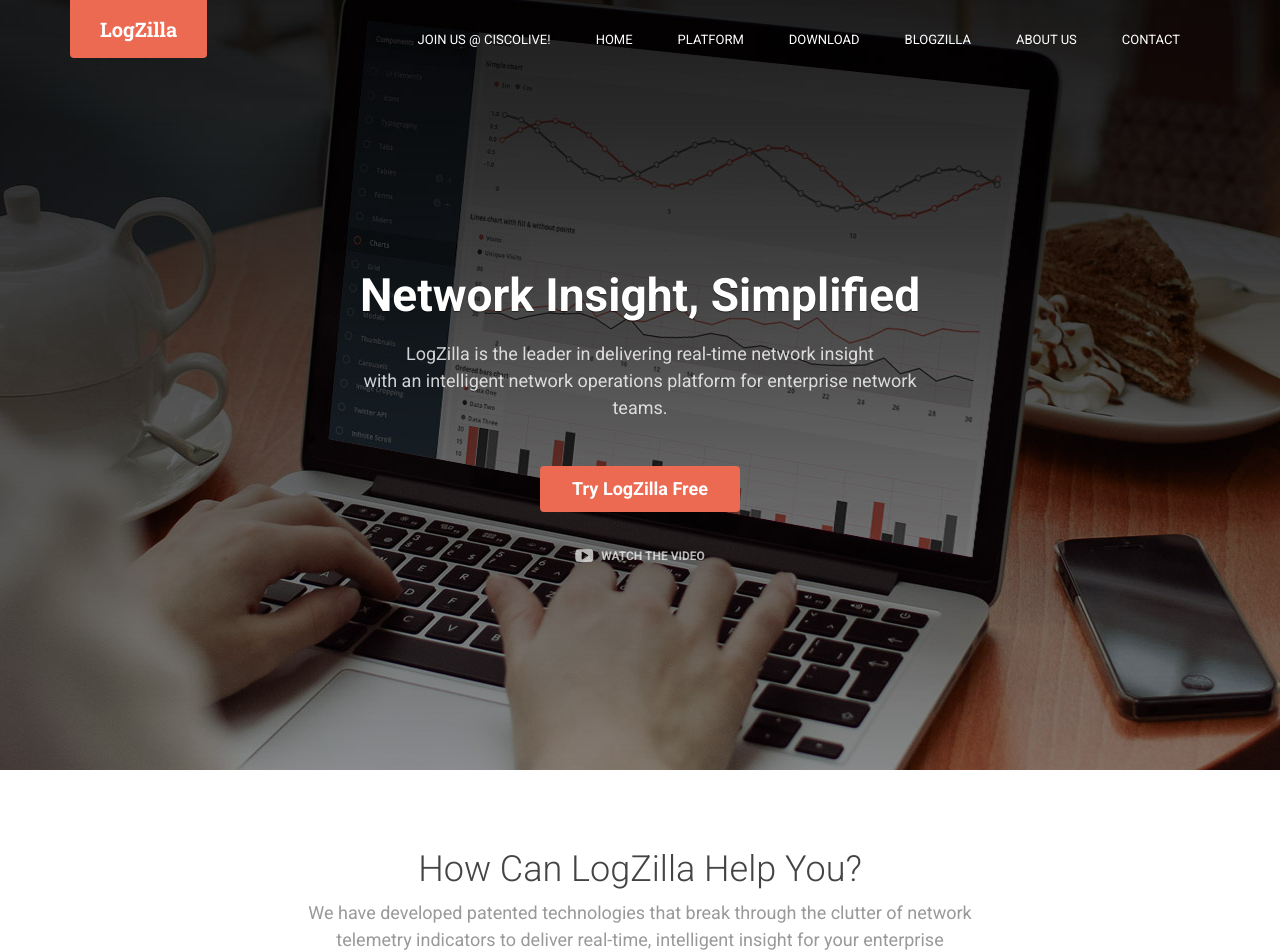
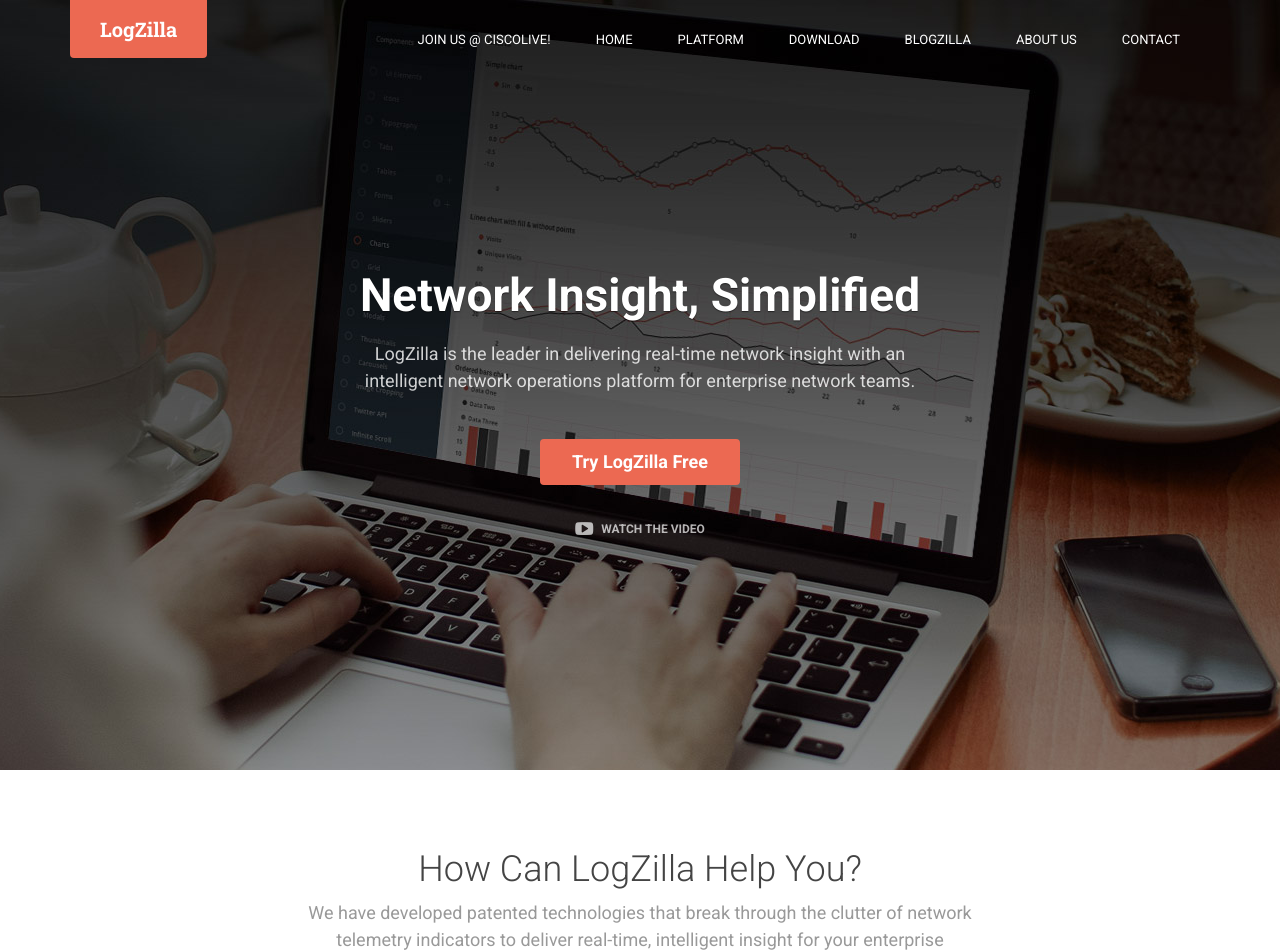
Before and after one commit to dizhaung/logzilla.github.io, a Jekyll site: the page built from index.html, in a window 1280 px wide and 1400 px high. Shown: the top 952 px of the window. Built offline with Jekyll 4.4.1, drawn with Linux system fonts in a browser that asks for light colours; the list of posts is cut into pages by our own code; comment, search, counter and statistics services are not loaded; some of the changed text lies outside the part shown.

Commit message:
fixed line break and .

```diff
--- a/index.html
+++ b/index.html
@@ -16,7 +17,7 @@
 <section class="promo section section-on-bg">
     <div class="container text-center">
         <h2 class="title">Network Insight, Simplified</h2>
-        <p class="intro">LogZilla is the leader in delivering real-time network insight <br />with an intelligent network operations platform for enterprise network teams.</p>
+        <p class="intro">LogZilla is the leader in delivering real-time network insight with an intelligent network operations platform for enterprise network teams.</p>
         <p><a class="btn btn-cta btn-cta-primary" href="download.html">Try LogZilla Free</a></p>
         <!--TODO: Replace with youtube api player: https://developers.google.com/youtube/iframe_api_reference -->
         <button type="button" class="play-trigger btn-link " data-toggle="modal" data-target="#modal-video" data-theVideo="http://www.youtube.com/embed/drg5wv_mgfA"><i class="fa fa-youtube-play"></i> Watch the video</button>
@@ -35,7 +36,7 @@
                     <h3 class="title">Save time and effort</h3>
                     <div class="desc">
                         <p>Our unique solution is up and running in minutes and will save your company time, money, and headaches to enable your network to run like a well-oiled machine.</p>
-                        <p>With LogZilla, network teams can easily pinpoint problems before they occur and solve them automatically.  What once took days to solve, can now be done in seconds with easy, clear, compelling dashboards and automation</p>
+                        <p>With LogZilla, network teams can easily pinpoint problems before they occur and solve them automatically. What once took days to solve, can now be done in seconds with easy, clear, compelling dashboards and automation.</p>
                     </div>
                     <div class="quote">
                         <div class="quote-profile">
```
Also changed, not shown: other parts of index.html (+1 -0 lines).
